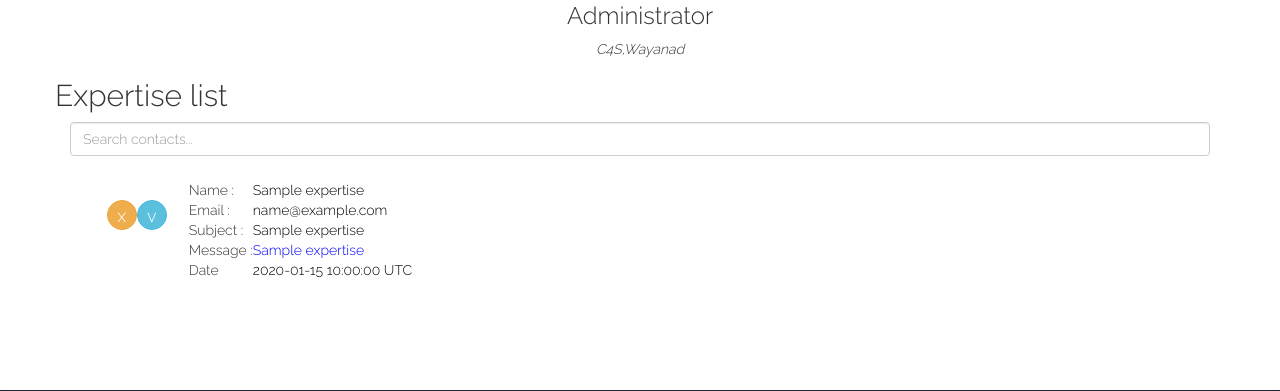
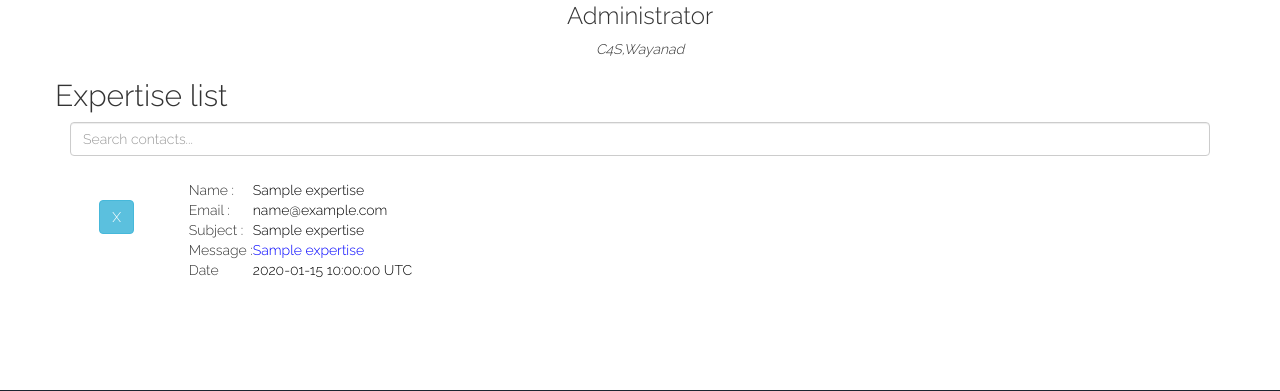
Before and after one commit to c4sc/c4s, a Rails app: page /admin/contacts/245226_index in a window 1280 px wide. Shown: the part 227-618 px from the top of the page. Run offline with Rails 7, Linux system fonts and the light colour scheme; a user stored in the database is signed in; tables that the repository leaves empty hold one stand-in row (values such as "Sample post"); style sheets or scripts are compiled from the project's sources; some libraries are stand-ins or nearby versions.

Commit message:
delete link to the admin page

```diff
--- a/app/views/administrator/admin_expertise_list.html.erb
+++ b/app/views/administrator/admin_expertise_list.html.erb
@@ -63,8 +63,7 @@ $(function() {
 
                     <div class="info-block block-info clearfix">
                     <div class="square-box pull-left">
-                        <button type="button" class="btn btn-info btn-circle">v</button>
-                        <button type="button" class="btn btn-warning btn-circle">x</button>
+                        <%= link_to 'X', list, method: :delete, data: { confirm:   'Are you sure?' }, type: "button" , class: "btn btn-info btn-cycle" %>
                     </div>
                     <table>
                         <tr><td>Name : </td><td class="txtstyle"><%= list.name %></td></tr>
```
